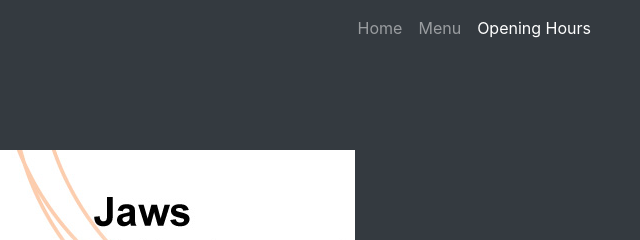
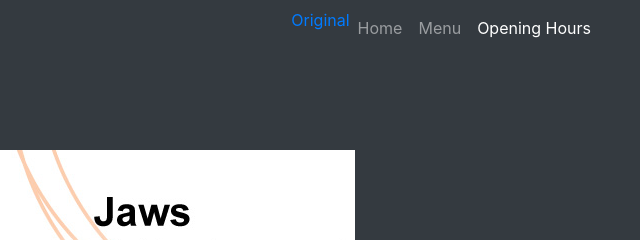
Before and after one commit to qtrandeveloper/jaws, a plain HTML site: page index.html in a window 1280 px wide. Shown: the top 240 px of the page, 596-1236 px from the left. Drawn offline with Linux system fonts and the light colour scheme.

Commit message:
added link to original

```diff
--- a/index.html
+++ b/index.html
@@ -30,6 +30,9 @@
         </button>
         <div class="collapse navbar-collapse" id="navbarResponsive">
           <ul class="navbar-nav ml-auto">
+            <li class="nav-item">
+              <a href="http://www.jawssushi.com.au/">Original</a>
+            </li>
             <li class="nav-item">
               <a class="nav-link js-scroll-trigger" href="#home">Home</a>
             </li>
```
